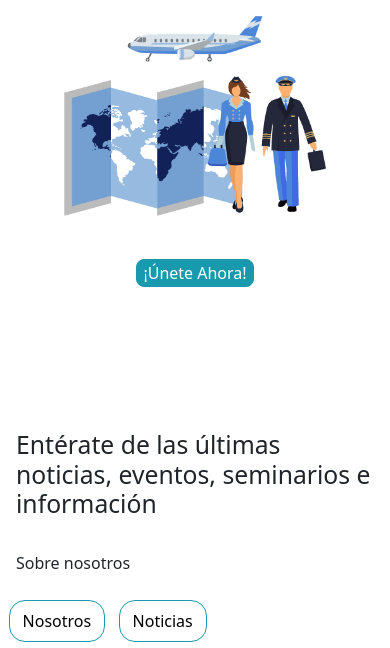
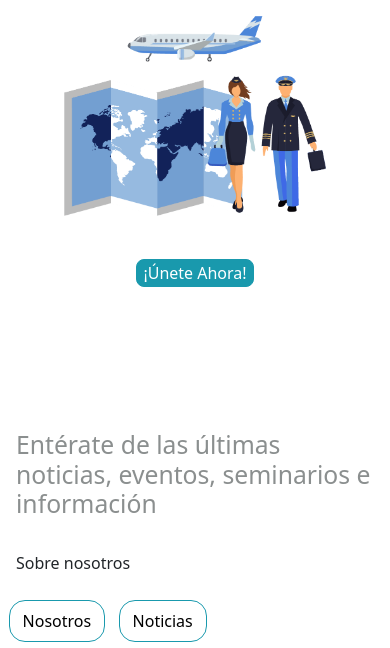
Before and after one commit to Omar-Lamprea/FlyLinkers-Login, a website: page docs/index.html in a window 390 px wide. Shown: the part 435-1083 px from the top of the page. Drawn offline with Linux system fonts and the light colour scheme.

Commit message:
media querys max 768px

```diff
--- a/src/sass/style.scss
+++ b/src/sass/style.scss
@@ -16,6 +16,9 @@ $theme-colors: (
 }
 
 
+
+//my custom Styles:
+@media screen and (max-width: 768px){
     header{
         display: flex;
         background-color: #E7F5F6;
@@ -54,6 +57,9 @@ header h5{
         height: 75vh;
     }
 
+    .information h2{
+        color: #8B8F8F;
+    }
 
     .button-panel button{
         margin: .3rem;
@@ -68,3 +74,4 @@ header h5{
     footer{
         background-color: #F4F4F4;
     }
+}
```
Also changed, not shown: docs/css/style.css. Lines whose indentation alone changed are shown as unchanged.
